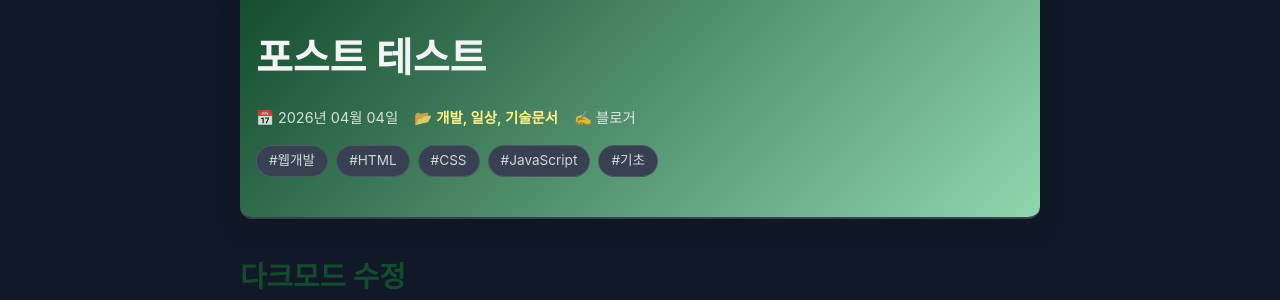
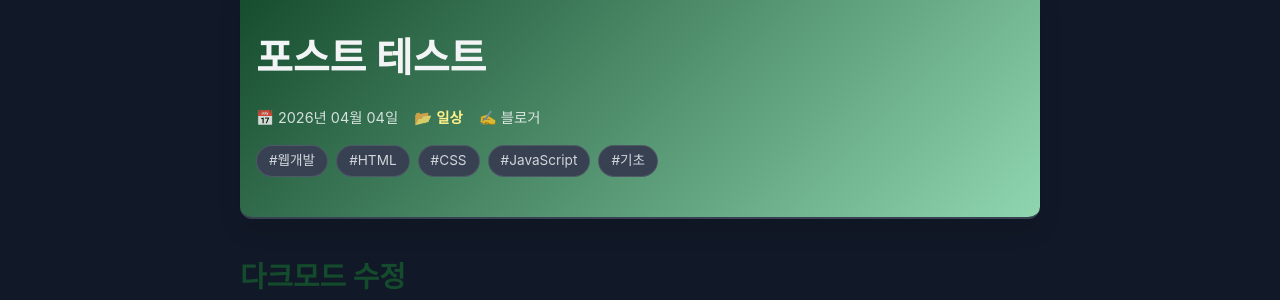
Before and after one commit to ms-axd/ms-axd.github.io, a Jekyll site: the page built from _posts/2026-04-04-first-test.md, in a window 1280 px wide. Shown: the part 229-529 px from the top of the page. Built offline with Jekyll 4.4.1, drawn with Linux system fonts in a browser that asks for light colours; comment, search, counter and statistics services are not loaded.

Commit message:
post 테스트

```diff
--- a/_posts/2026-04-04-first-test.md
+++ b/_posts/2026-04-04-first-test.md
@@ -2,7 +2,7 @@
 layout: post
 title: 포스트 테스트
 date: 2026-04-04
-category: 개발, 일상, 기술문서
+category: 일상
 tags: [웹개발, HTML, CSS, JavaScript, 기초]
 author: 블로거
 excerpt: 포스트 테스트 입니다. 1ㅡ,2,3,4
```
